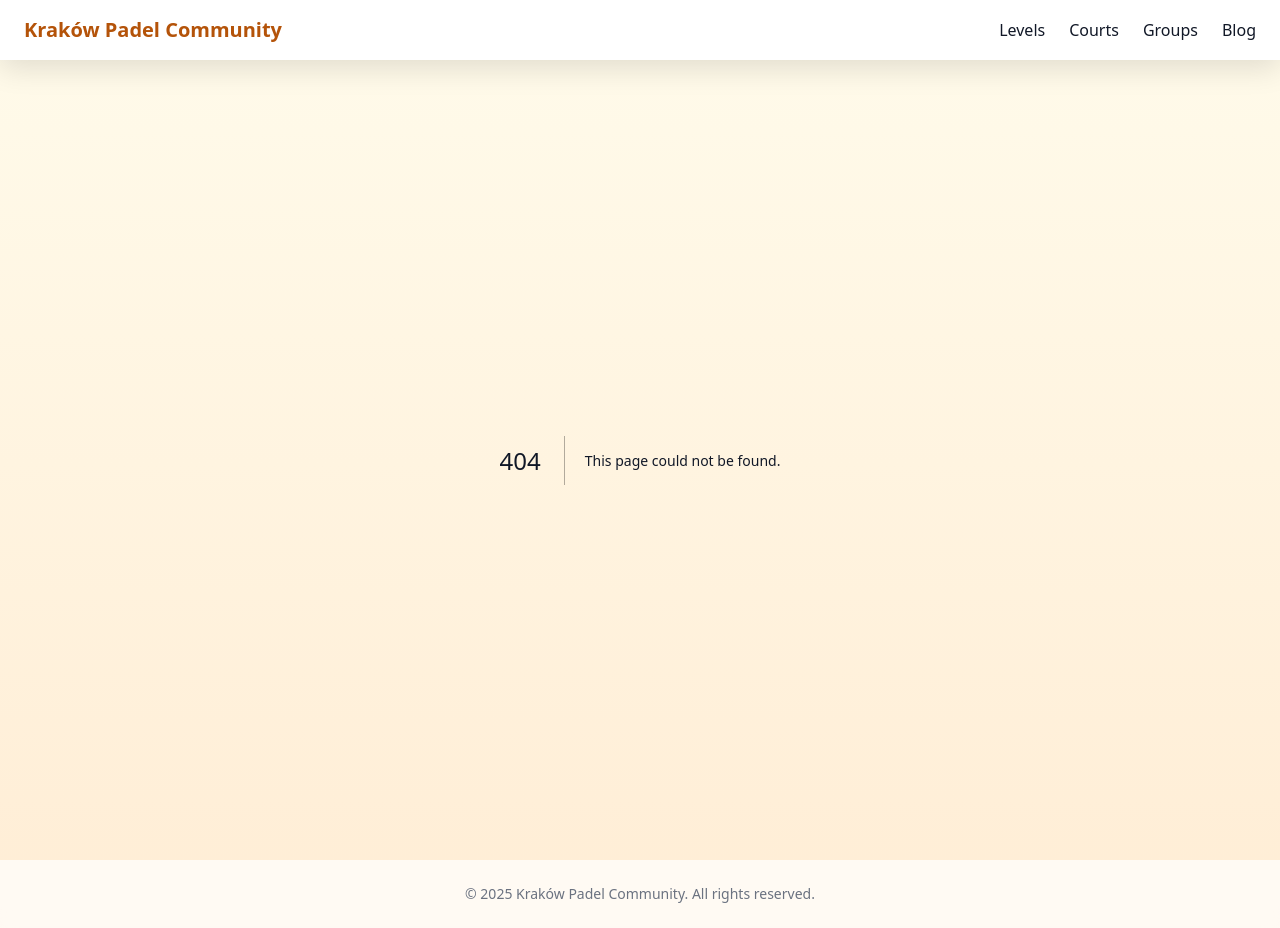
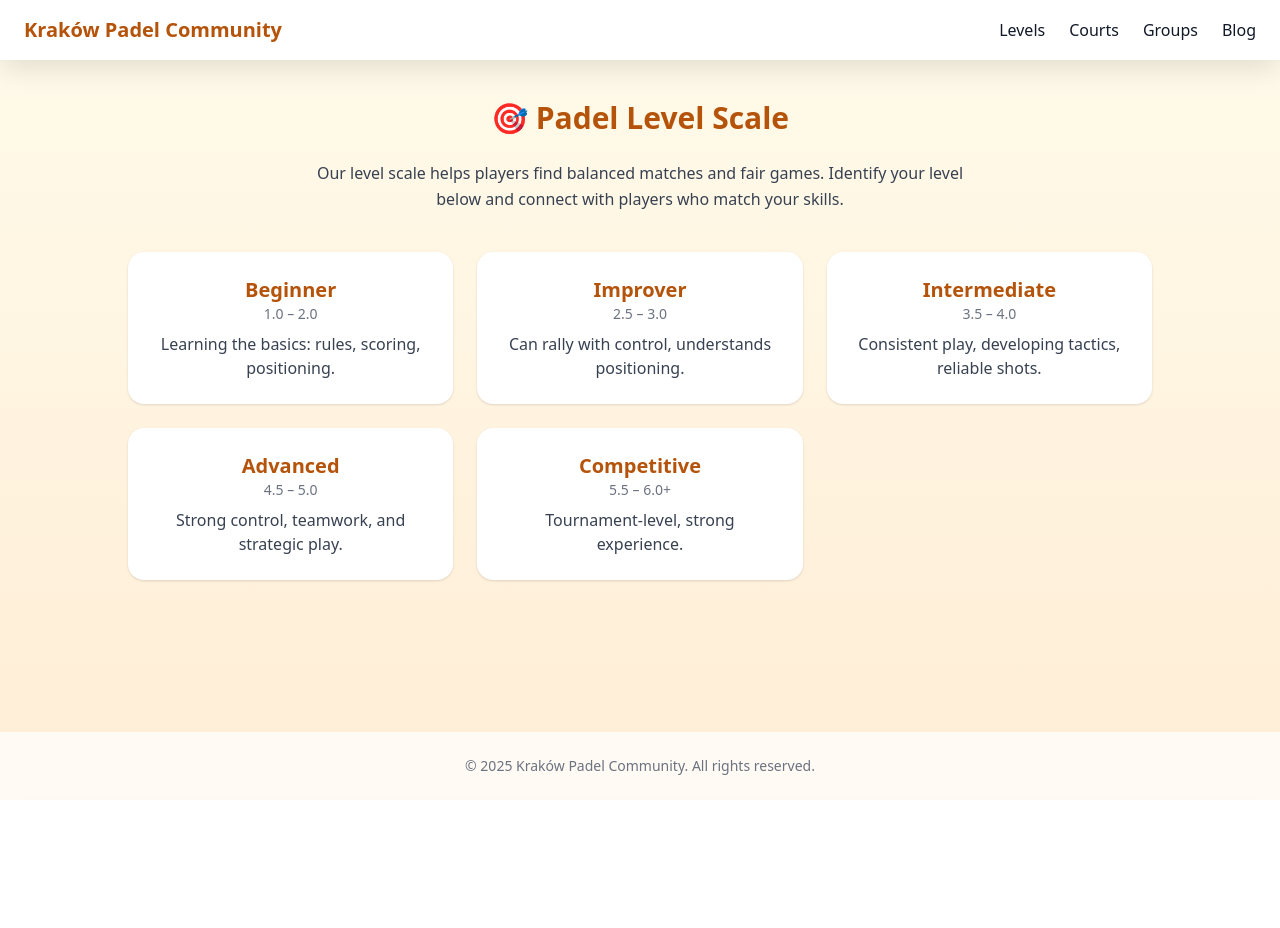
Before and after one commit to Gitperez288/padel-krakow, a Next.js app: page /levels in a window 1280 px wide. Before the commit this address had no page. After the commit the page ends 800 px from the top, so only its background shows below. Built offline with nearby package versions, Linux system fonts and the light colour scheme.

Commit message:
Create page.tsx

```diff
--- /dev/null
+++ b/src/app/levels/page.tsx
@@ -0,0 +1,30 @@
+// app/levels/page.tsx
+export default function LevelsPage() {
+  const levels = [
+    { level: "1.0 – 2.0", title: "Beginner", desc: "Learning the basics: rules, scoring, positioning." },
+    { level: "2.5 – 3.0", title: "Improver", desc: "Can rally with control, understands positioning." },
+    { level: "3.5 – 4.0", title: "Intermediate", desc: "Consistent play, developing tactics, reliable shots." },
+    { level: "4.5 – 5.0", title: "Advanced", desc: "Strong control, teamwork, and strategic play." },
+    { level: "5.5 – 6.0+", title: "Competitive", desc: "Tournament-level, strong experience." },
+  ];
+
+  return (
+    <div className="px-4 py-10 text-center">
+      <h2 className="text-3xl font-extrabold text-amber-700 mb-6">🎯 Padel Level Scale</h2>
+      <p className="max-w-2xl mx-auto text-gray-700 mb-10 leading-relaxed">
+        Our level scale helps players find balanced matches and fair games. Identify your level
+        below and connect with players who match your skills.
+      </p>
+
+      <div className="grid grid-cols-1 sm:grid-cols-2 lg:grid-cols-3 gap-6 max-w-5xl mx-auto">
+        {levels.map(({ level, title, desc }) => (
+          <div key={level} className="p-6 bg-white rounded-2xl shadow hover:shadow-lg transition">
+            <h3 className="text-xl font-bold text-amber-700">{title}</h3>
+            <p className="text-sm text-gray-500 mb-2">{level}</p>
+            <p className="text-gray-700">{desc}</p>
+          </div>
+        ))}
+      </div>
+    </div>
+  );
+}
```
